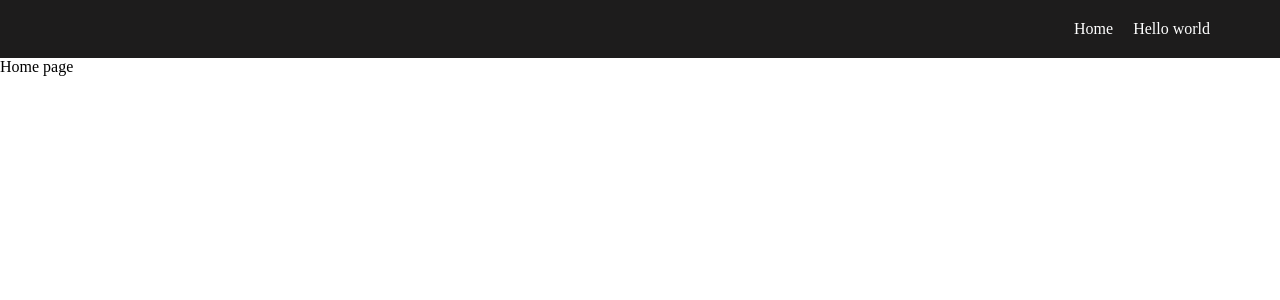
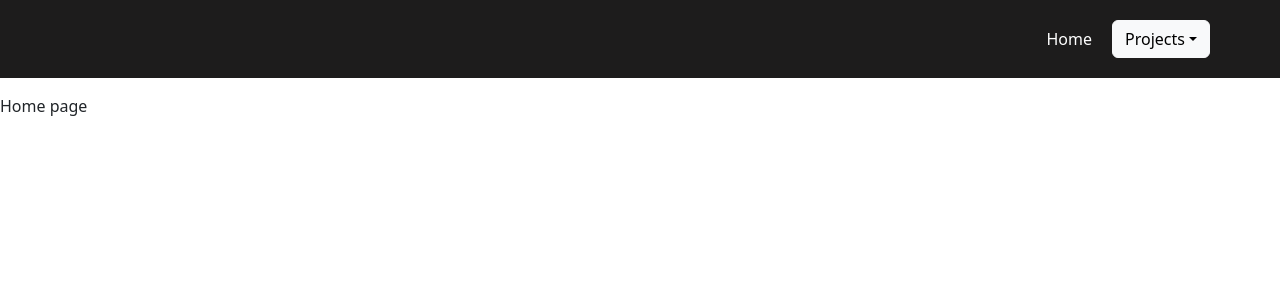
Before and after one commit to HrushikeshSurkar/react_project, a React (Create React App) app: page / in a window 1280 px wide. Shown: the top 300 px of the page. Built offline with nearby package versions, Linux system fonts and the light colour scheme; the HTML template or start-up script is replaced by a standard one.

Commit message:
project setup done and routing done

```diff
--- a/src/App.js
+++ b/src/App.js
@@ -3,6 +3,8 @@ import './App.css';
 import Navbar from './components/Navbar/Navbar';
 import MainRoutes from './routes/MainRoutes';
 import ProjectRoutes from './routes/ProjectsRoutes';
+import 'bootstrap/dist/css/bootstrap.min.css';
+
 function App() {
   return (
    <div>
--- a/src/components/Navbar/Navbar.css
+++ b/src/components/Navbar/Navbar.css
@@ -1,4 +1,4 @@
-.navbar{
+.navbar-main{
     background-color: rgb(29, 28, 28);
     .navbar-ul{
         display: flex;
--- a/src/components/Navbar/Navbar.js
+++ b/src/components/Navbar/Navbar.js
@@ -1,16 +1,21 @@
 import React from 'react'
 import { Link } from 'react-router-dom'
 import './Navbar.css'
+import Dropdown from 'react-bootstrap/Dropdown';
+import DropdownButton from 'react-bootstrap/DropdownButton';
+
 
 const Navbar = () => {
     return (
-        <nav className='navbar'>
+        <nav className='navbar-main'>
             <ul className='navbar-ul'>
                 <li className='navbar-li'>
                     <Link className='navbar-link' to='/'>Home</Link>
                 </li>
                 <li className='navbar-li'>
-                    <Link className='navbar-link' to='projects/hello_world'>Hello world</Link>
+                    <DropdownButton  variant="light" id="dropdown-basic-button" title="Projects">
+                        <Dropdown.Item href='projects/hello_world'>Hello world</Dropdown.Item>
+                    </DropdownButton>
                 </li>
             </ul>
 
--- a/src/pages/project1/HelloWorld.js
+++ b/src/pages/project1/HelloWorld.js
@@ -3,7 +3,9 @@ import React from 'react'
 const HelloWorld = () => {
   return (
     <div>
-      Hello World
+      <h1 style={{textAlign : "center"}}>
+        Hello World
+      </h1>
     </div>
   )
 }
```
Also changed, not shown: package.json (+9 -1 lines), 2 other files (tests, documents, lock files or other folders).
